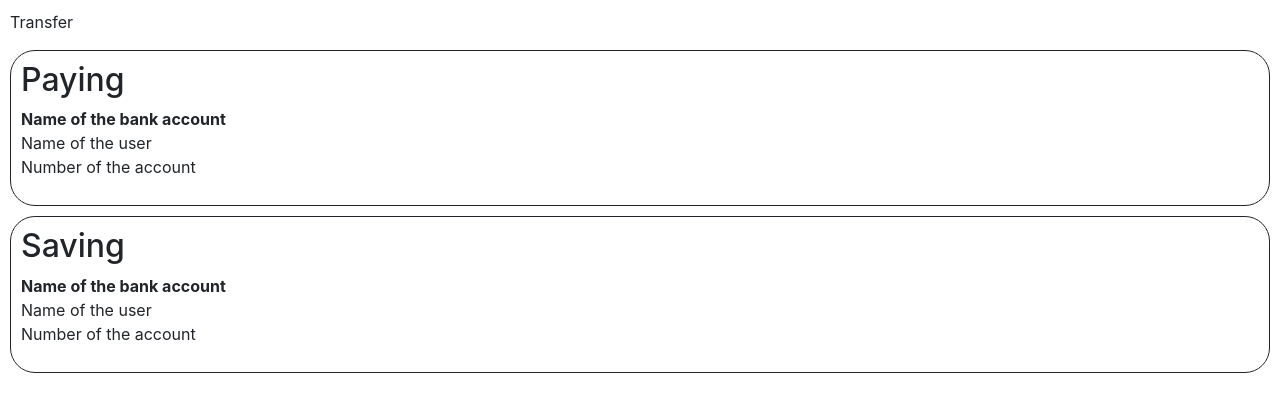
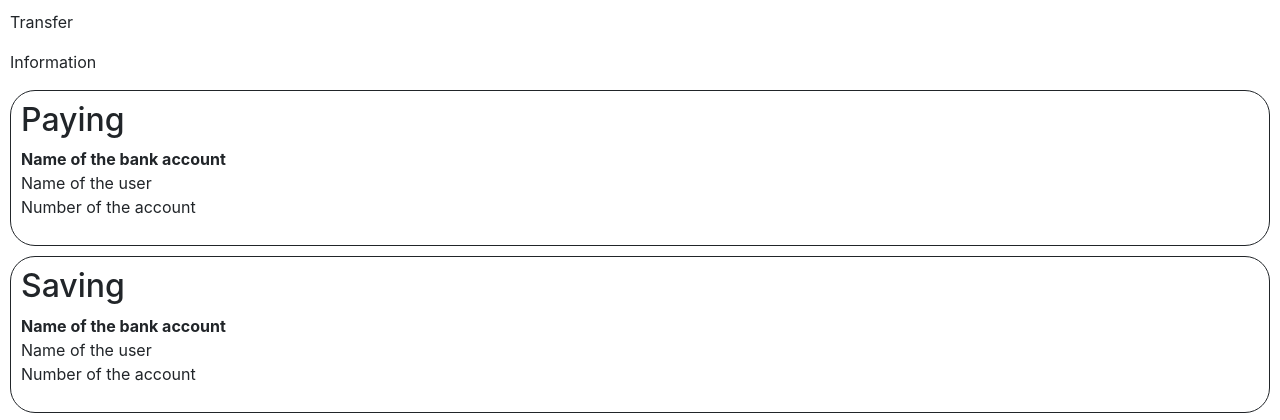
Before and after one commit to MikevanHuizen2912/capstone, a Django app: page / in a window 1280 px wide. Shown: the part 56-476 px from the top of the page. Run offline with Django 4.2, Linux system fonts and the light colour scheme.

Commit message:
adding the action

```diff
--- a/bank/templates/bank/index.html
+++ b/bank/templates/bank/index.html
@@ -5,6 +5,7 @@
     <div id"index_container">
         <div id="index_actions">
             <p>Transfer</p>
+            <p>Information</p>
         </div>
 
         <div id="index_paying">
```
